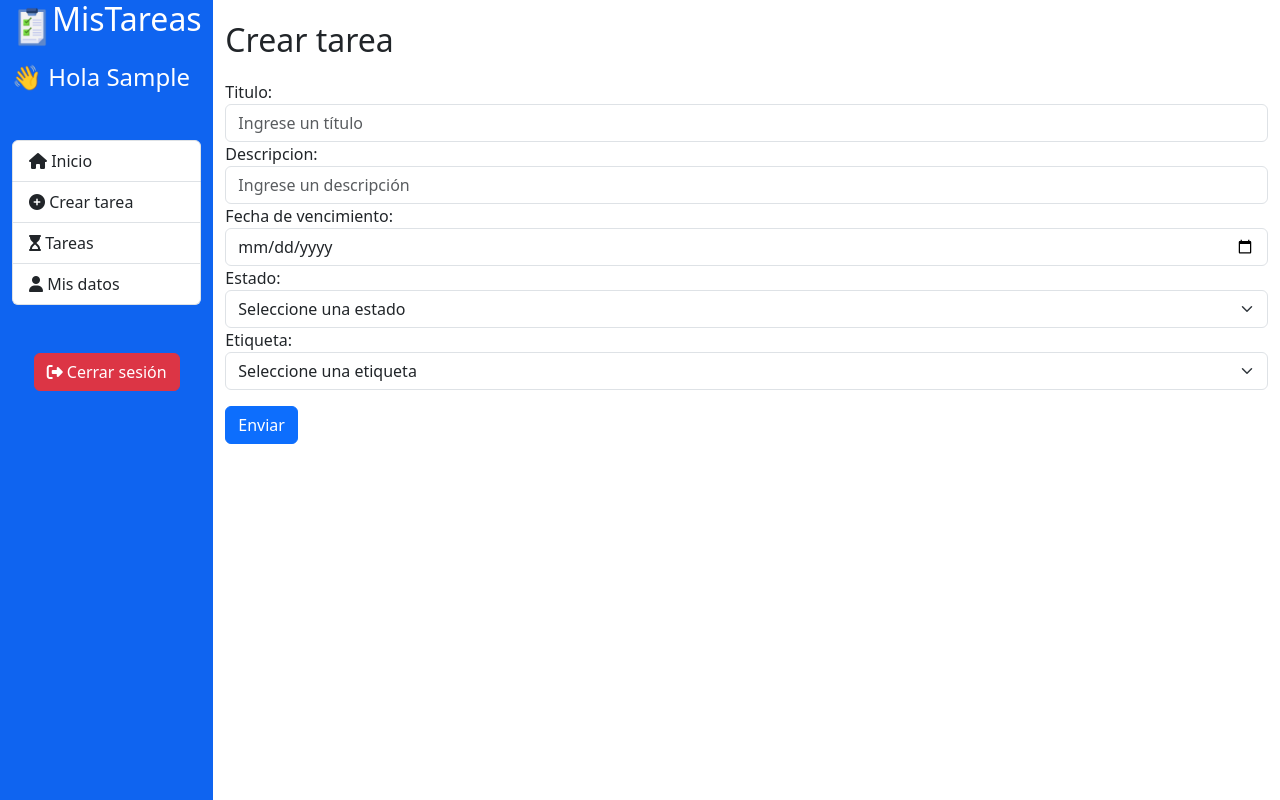
After one commit to eduardoescarez/mistareas, a Django app: page /internal/tarea/crear in a window 1280 px wide. The commit adds this page. Run offline with Django 4.2, Linux system fonts and the light colour scheme; the visitor is signed in with stand-in values (Sample User, id 1); data that the repository does not hold is empty; some libraries are stand-ins or nearby versions.

Commit message:
Creación de tareas, documentación

```diff
--- a/sitioweb/mistareas/templates/components/sidebar_internal_part.html
+++ b/sitioweb/mistareas/templates/components/sidebar_internal_part.html
@@ -10,8 +10,8 @@
 
     <div class="list-group mt-5 mb-5">
         <a href="{% url 'home_internal' %}" class="list-group-item list-group-item-action"><i class="fa-solid fa-house"></i> Inicio</a>
-        <a href="#" class="list-group-item list-group-item-action"><i class="fa-solid fa-circle-plus"></i> Crear tarea</a>
-        <a href="#" class="list-group-item list-group-item-action"><i class="fa-solid fa-hourglass-start"></i> Tareas pendientes <!--<span class="badge bg-primary rounded-pill">14</span>--></a>
+        <a href="{% url 'crear_tarea' %}" class="list-group-item list-group-item-action"><i class="fa-solid fa-circle-plus"></i> Crear tarea</a>
+        <a href="#" class="list-group-item list-group-item-action"><i class="fa-solid fa-hourglass-start"></i> Tareas <!--<span class="badge bg-primary rounded-pill">14</span>--></a>
         <a href="#" class="list-group-item list-group-item-action"><i class="fa-solid fa-user"></i> Mis datos</a>
         </ul>
     </div>
--- /dev/null
+++ b/sitioweb/mistareas/templates/create_task.html
@@ -0,0 +1,59 @@
+{% extends 'components/base_internal_part.html' %}
+{% load static %}
+
+{% block contenido %}
+
+<div>
+    <div class="row">
+        <div class="col-sm-12 col-md-3 col-xl-2 sidebar-internal">
+
+            {% include 'components/sidebar_internal_part.html' %}
+
+        </div>
+        <div class="col-sm-12 col-md-9 col-xl-10 mainbar-internal">
+            <div class="mt-3">
+                <div class="row">
+                    <p class="fs-2">Crear tarea</p>
+                </div>
+                <div class="row">
+                    <form method="post">
+                        {% csrf_token %}
+                        <div>
+                            <label for="id_titulo">Titulo:</label>
+                            <input type="text" name="titulo" placeholder="Ingrese un título" class="form-control" required id="id_titulo">
+                        </div>
+                        <div>
+                            <label for="id_descripcion">Descripcion:</label>
+                            <input type="text" name="descripcion" placeholder="Ingrese un descripción" class="form-control" required id="id_descripcion">
+                        </div>
+                        <div>
+                            <label for="id_fecha_vencimiento">Fecha de vencimiento:</label>
+                            <input type="date" name="fecha_vencimiento" class="form-control" required id="id_fecha_vencimiento">
+                        </div>
+                        <div>
+                            <label for="id_id_estado">Estado:</label>
+                            <select name="id_estado" class="form-select" id="id_id_estado" required>
+                                <option value="" selected>Seleccione una estado</option>
+                                {% for element in estados %}
+                                <option value="{{element.id}}">{{element.estado}}</option>
+                                {% endfor %}
+                            </select>
+                        </div>
+                        <div>
+                            <label for="id_id_etiqueta">Etiqueta:</label>
+                            <select name="id_etiqueta" class="form-select" id="id_id_etiqueta" required>
+                                <option value="" selected>Seleccione una etiqueta</option>
+                                {% for element in etiquetas %}
+                                    <option value="{{element.id}}">{{element.etiqueta}}</option>
+                                {% endfor %}
+                            </select>
+                        </div>
+                        <button type="submit" class="btn btn-primary mt-3">Enviar</button>
+                    </form>
+                </div>
+            </div>
+        </div>
+    </div>
+</div>
+
+{% endblock %}
--- a/sitioweb/mistareas/templates/home_internal.html
+++ b/sitioweb/mistareas/templates/home_internal.html
@@ -17,7 +17,7 @@
                         <p class="fs-2">Mis tareas</p>
                     </div>
                     <div class="col-10">
-                        <a href="#" class="btn btn-success"><i class="fa-solid fa-circle-plus"></i> Crear tarea</a>
+                        <a href="{% url 'crear_tarea' %}" class="btn btn-success"><i class="fa-solid fa-circle-plus"></i> Crear tarea</a>
                     </div>
                 </div>
             </div>
--- a/sitioweb/mistareas/templates/read_task.html
+++ b/sitioweb/mistareas/templates/read_task.html
@@ -38,11 +38,11 @@
                 </div>
                 <div class="row">
                     <div class="col-2 fw-bold mb-2"><i class="fa-solid fa-calendar-days"></i> Fecha de creación</div>
-                    <div class="col-2">{{ tarea.fecha_creacion }}</div>
+                    <div class="col-2">{{ tarea.fecha_creacion | date:'d-m-Y' }}</div>
                     <div class="col-2 fw-bold mb-2"><i class="fa-solid fa-calendar-days"></i> Vencimiento</div>
-                    <div class="col-2">{{ tarea.fecha_vencimiento }}</div>
+                    <div class="col-2">{{ tarea.fecha_vencimiento | date:'d-m-Y' }}</div>
                     <div class="col-2 fw-bold mb-2"><i class="fa-solid fa-calendar-days"></i> Última modificación</div>
-                    <div class="col-2">{{ tarea.modifica }}</div>
+                    <div class="col-2">{{ tarea.modifica | date:'d-m-Y' }}</div>
                 </div>
                 <div class="row mt-2">
                     <div class="col-12 fw-bold mb-2 fs-4"><i class="fa-solid fa-align-justify"></i> Descripción</div>
--- a/sitioweb/mistareas/views.py
+++ b/sitioweb/mistareas/views.py
@@ -1,8 +1,8 @@
 from django.shortcuts import render, redirect
 from django.views.generic import TemplateView
 from django.contrib.auth import authenticate, login, logout
-from mistareas.forms import FormularioLogin
-from mistareas.models import Tareas
+from mistareas.forms import FormularioLogin, FormularioNuevaTarea
+from mistareas.models import Tareas, Etiquetas, Estados
 
 # Create your views here.
 
@@ -50,3 +50,34 @@ class ReadTaskView(TemplateView):
         }
 
         return render(request, self.template_name, context)
+
+class CreateTaskView(TemplateView):
+
+    template_name= 'create_task.html'
+    def get(self, request, *args, **kwargs):
+        context = {
+            'title': '- Crear tarea',
+            'nombre': request.user.first_name,
+            'id': request.user.id,
+            'etiquetas' : Etiquetas.objects.all().order_by('id'),
+            'estados' : Estados.objects.all().order_by('id'),
+        }
+
+        return render(request, self.template_name, context)
+
+    def post(self, request, *args, **kwargs):
+        form = FormularioNuevaTarea(request.POST)
+        id = request.user.id
+        if form.is_valid():
+            tarea = Tareas(
+                titulo = form.cleaned_data['titulo'],
+                descripcion = form.cleaned_data['descripcion'],
+                fecha_vencimiento = form.cleaned_data['fecha_vencimiento'],
+                id_estado = form.cleaned_data['id_estado'],
+                id_etiqueta = form.cleaned_data['id_etiqueta'],
+                id_User_id = id
+            )
+            tarea.save()
+            return redirect('home_internal')
+        else:
+            return render(request, self.template_name, { 'form': form,})
--- a/sitioweb/sitioweb/urls.py
+++ b/sitioweb/sitioweb/urls.py
@@ -18,7 +18,7 @@ from django.contrib import admin
 from django.urls import path
 
 from mainsite.views import IndexView
-from mistareas.views import LoginView, HomeInternalView, ReadTaskView
+from mistareas.views import LoginView, HomeInternalView, ReadTaskView, CreateTaskView
 from django.contrib.auth.views import LogoutView
 from django.contrib.auth.decorators import login_required
 
@@ -30,4 +30,5 @@ urlpatterns = [
     path('logout/', LogoutView.as_view(), name='logout'),
     path('internal/home', login_required(HomeInternalView.as_view()), name='home_internal'),
     path('internal/tarea/<int:id_tarea>/ver', login_required(ReadTaskView.as_view()), name='leer_tarea'),
+    path('internal/tarea/crear', login_required(CreateTaskView.as_view()), name='crear_tarea'),
 ]
```
Also changed, not shown: repositorio.md (+1 -0 lines), sitioweb/mistareas/forms.py (+29 -0 lines), sitioweb/mistareas/templates/list_tasks.html (added, +23 -0 lines), 1 other file.
